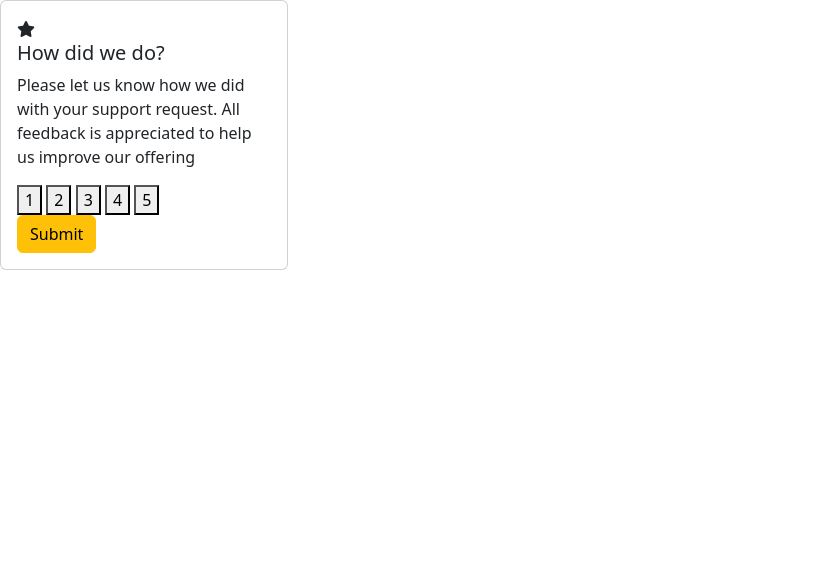
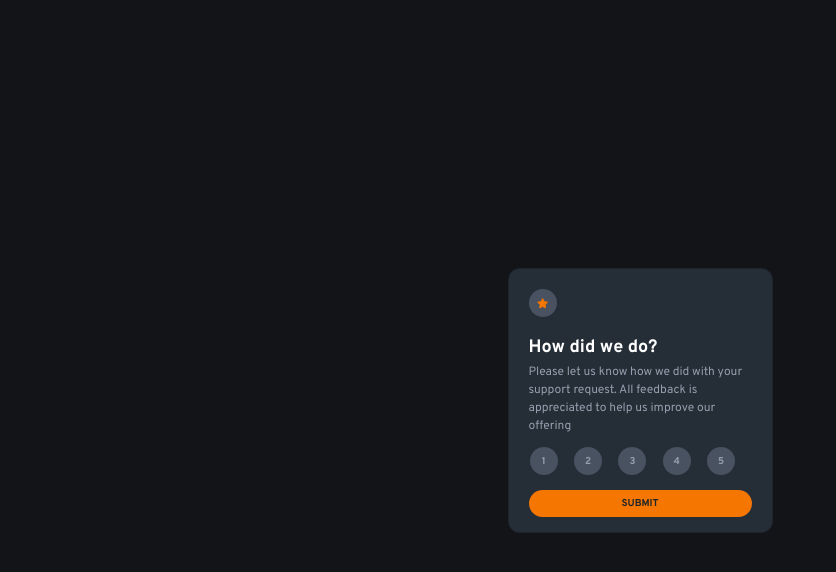
Before and after one commit to Vasiliki-Georgiou/Interactive_Rating_Component_Frontend_Mentor_HTML_CSS_JS, a plain HTML site: page index.html in a window 1280 px wide. Shown: the whole page, without its empty margins (0-836 px from the left). Drawn offline with nearby package versions, Linux system fonts and the light colour scheme.

Commit message:
Adding CSS for main part

```diff
--- a/index.html
+++ b/index.html
@@ -9,7 +9,7 @@
   <title>Interactive Rating Component</title>
 </head>
 <body>
-	<div class="card" style="width: 18rem;">
+	<div class="card">
 		<div class="card-body">
 			<div class="star-container">
 				<i class="fa-solid fa-star"></i>
@@ -23,7 +23,7 @@
 				<button class="rating">4</button>
 				<button class="rating">5</button>
 		  </div>
-		  <button type="button" class="btn btn-warning">Submit</button>
+		  <button type="button" class="btn">Submit</button>
 		</div>
 	</div>
 	<script src="script.js"></script>
--- a/style.css
+++ b/style.css
@@ -0,0 +1,107 @@
+/* Common Styles */
+
+@import url('https://fonts.googleapis.com/css2?family=Overpass:ital,wght@0,100..900;1,100..900&display=swap');
+
+* {
+  margin: 0;
+  padding: 0;
+  box-sizing: border-box;
+}
+
+:root {
+  --white: hsl(0, 0%, 100%);
+  --light_grey: hsl(217, 12%, 63%);
+  --dark_blue: hsl(213, 19%, 18%);
+  --very_dark_blue: hsl(216, 12%, 8%);
+  --orange: hsl(29, 100%, 48%, 1);
+  --dark_grey: hsl(215, 14%, 33%, 1);
+}
+
+html {
+  font-size: 62.5%;
+}
+
+body {
+  background-color: var(--very_dark_blue);
+  width: 100vw;
+  height: 100vh;
+  display: flex;
+  justify-content: center;
+  align-items: center;
+  font-family: 'Overpass', sans-serif;
+}
+
+/* End of Common Styles */
+
+.card {
+  width: 26.5rem;
+  height: 26.5rem;
+  background-color: var(--dark_blue);
+  padding: 1rem;
+  position: relative;
+  border-radius: 1.2rem;
+}
+
+.star-container {
+  background-color: var(--dark_grey);
+  border-radius: 100%;
+  width: 2.8rem;
+  height: 2.8rem;
+  display: grid;
+  place-items: center;
+  margin-bottom: 2rem;
+}
+
+.star-container i {
+  color: var(--orange);
+}
+
+.card-title {
+  color: var(--white);
+  font-size: 1.8rem;
+  font-weight: 700;
+}
+
+.card-text {
+  color: var(--light_grey);
+  margin-bottom: 1.2rem;
+  font-size: 1.2rem;
+  font-weight: 400;
+}
+
+.rating-container {
+  display: flex;
+  justify-content: space-evenly;
+  margin-bottom: 1.5rem;
+  /* transform: translateX(-5%) */
+}
+
+.rating-container button {
+  width: 2.8rem;
+  height: 2.8rem;
+  border-radius: 100%;
+  background-color: var(--dark_grey);
+  border: none;
+  outline: none;
+  color: var(--light_grey);
+  font-weight: 700;
+  margin-right: 1.5rem;
+}
+
+.btn {
+  text-transform: uppercase;
+  width: 100%;
+  border-radius: 4rem;
+  border: none;
+  outline: none;
+  padding: 0.6rem 0;
+  font-weight: 700;
+  background-color: var(--orange);
+}
+
+.rating-container button:hover,
+.rating-container button:active,
+.btn:hover,
+.btn:active {
+  background-color: var(--white);
+}
```
